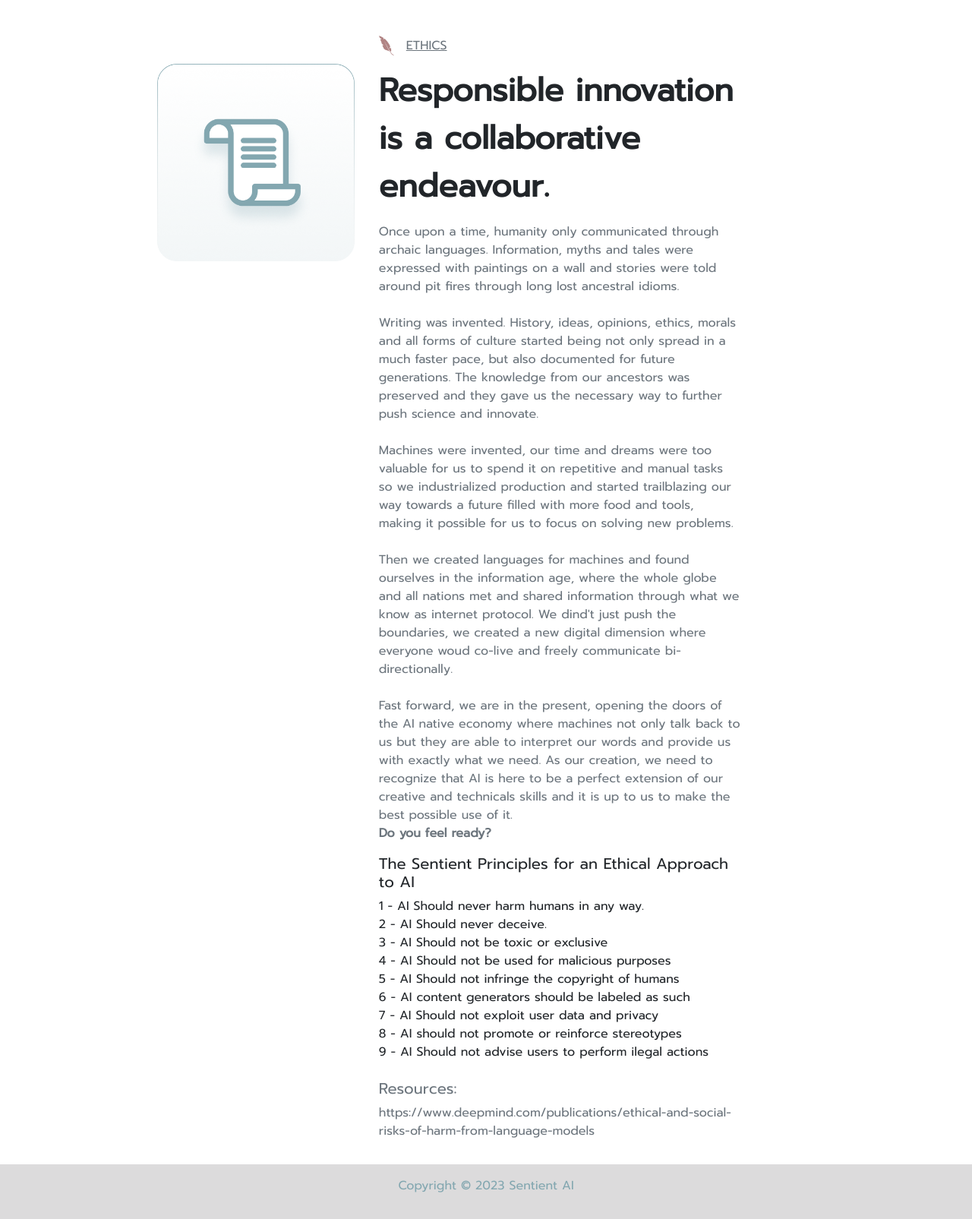
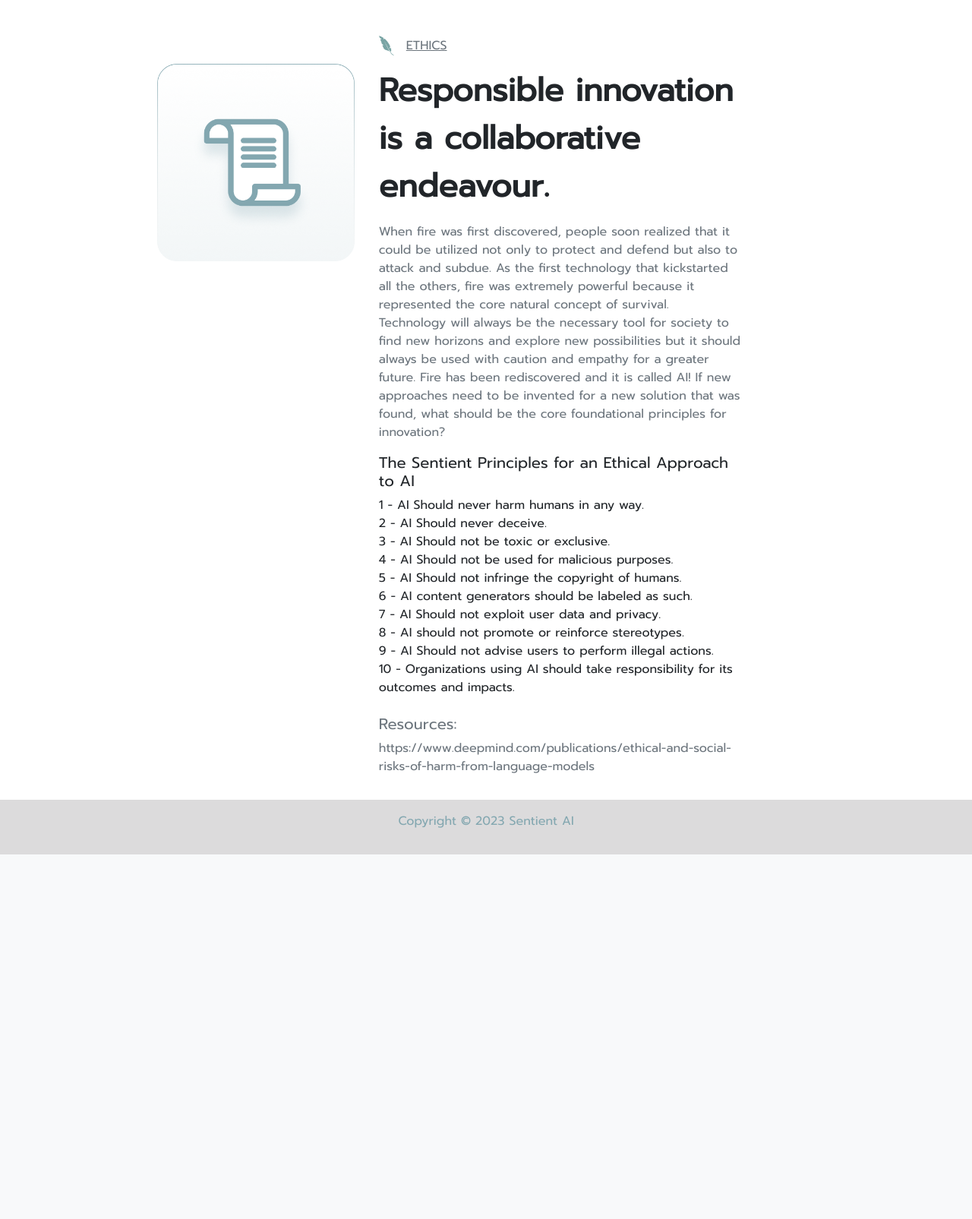
Before and after one commit to VassoD/cohere_hackathon, a Flask app: page /ethics in a window 1280 px wide. Shown: the part 60-1665 px from the top of the page at 76% size. After the commit the page ends 1185 px from the top, so only its background shows below. Run offline with Flask 2, Linux system fonts and the light colour scheme; some libraries are stand-ins or nearby versions.

Commit message:
various fixes

```diff
--- a/main.py
+++ b/main.py
@@ -4,15 +4,16 @@ import praw
 # from threading import Thread
 import datetime
 import os
-# from config import API_KEY
+from config import API_KEY
 import cohere
 
-API_KEY = os.environ.get("API_KEY")
+# API_KEY = os.environ.get("API_KEY")
 co = cohere.Client(API_KEY)
 
 app = Flask(__name__)
 
-from cohere.classify import Example
+from cohere.responses.classify import Example
+
 
 examples = [
   Example("The order came 5 days early", "positive"),
@@ -32,7 +33,6 @@ examples = [
   Example("The product arrived yesterday", "neutral"),
 ]
 
-
 @app.route("/")
 def home():
     return render_template("home.html")
@@ -47,7 +47,7 @@ def newsboy():
         search_query = request.form["search_query"]
         matching_articles, prediction = search_articles(search_query)
         total_articles = len(matching_articles)
-        return render_template("newsboy.html", articles=matching_articles, total_articles=total_articles, prediction=prediction)
+        return render_template("newsboy.html", articles=matching_articles, total_articles=total_articles, prediction=prediction, spinner=True)
     return render_template("newsboy.html")
 
 def search_articles(search_query):
@@ -120,5 +120,6 @@ def contact():
     return render_template("contact.html")
 
 
+
 if __name__ == "__main__":
     app.run(debug=True)
--- a/static/styles.css
+++ b/static/styles.css
@@ -242,3 +242,16 @@ a:hover,
 #navbarNav{
     margin-left: 50%;
 }
+
+#spinner {
+    display: none;
+    text-align: center;
+    margin-top: 20px;
+  }
+
+.spinner-border {
+    width: 3rem;
+    height: 3rem;
+    border-width: 0.2rem;
+    color: #B08383;
+  }
--- a/templates/ethics.html
+++ b/templates/ethics.html
@@ -10,40 +10,20 @@
         </div>
 
         <p class="lead">Responsible innovation is a collaborative endeavour.</p>
-        <p class="text-muted">Once upon a time, humanity only communicated through archaic languages. Information, myths
-            and tales were expressed with paintings on a wall and stories were told around pit fires through long lost
-            ancestral idioms.
-            <br><br>
-            Writing was invented. History, ideas, opinions, ethics, morals and all forms of culture started being not
-            only spread in a much faster pace, but also documented for future generations. The knowledge from our
-            ancestors was preserved and they gave us the necessary way to further push science and innovate.
-            <br><br>
-            Machines were invented, our time and dreams were too valuable for us to spend it on repetitive and manual
-            tasks so we industrialized production and started trailblazing our way towards a future filled with more
-            food and tools, making it possible for us to focus on solving new problems.
-            <br><br>
-            Then we created languages for machines and found ourselves in the information age, where the whole globe and
-            all nations met and shared information through what we know as internet protocol. We dind't just push the
-            boundaries, we created a new digital dimension where everyone woud co-live and freely communicate
-            bi-directionally.
-            <br><br>
-            Fast forward, we are in the present, opening the doors of the AI native economy where machines not only talk
-            back to us but they are able to interpret our words and provide us with exactly what we need. As our
-            creation, we need to recognize that AI is here to be a perfect extension of our creative and technicals
-            skills and it is up to us to make the best possible use of it.
-            <br><b>Do you feel ready?</b>
+        <p class="text-muted">When fire was first discovered, people soon realized that it could be utilized not only to protect and defend but also to attack and subdue. As the first technology that kickstarted all the others, fire was extremely powerful because it represented the core natural concept of survival. Technology will always be the necessary tool for society to find new horizons and explore new possibilities but it should always be used with caution and empathy for a greater future. Fire has been rediscovered and it is called AI! If new approaches need to be invented for a new solution that was found, what should be the core foundational principles for innovation?</b>
         </p>
         <div class="ethics-list">
         <h5>The Sentient Principles for an Ethical Approach to AI</h3>
             1 - AI Should never harm humans in any way.<br>
             2 - AI Should never deceive.<br>
-            3 - AI Should not be toxic or exclusive<br>
-            4 - AI Should not be used for malicious purposes<br>
-            5 - AI Should not infringe the copyright of humans<br>
-            6 - AI content generators should be labeled as such<br>
-            7 - AI Should not exploit user data and privacy<br>
-            8 - AI should not promote or reinforce stereotypes<br>
-            9 - AI Should not advise users to perform ilegal actions<br>
+            3 - AI Should not be toxic or exclusive.<br>
+            4 - AI Should not be used for malicious purposes.<br>
+            5 - AI Should not infringe the copyright of humans.<br>
+            6 - AI content generators should be labeled as such.<br>
+            7 - AI Should not exploit user data and privacy.<br>
+            8 - AI should not promote or reinforce stereotypes.<br>
+            9 - AI Should not advise users to perform illegal actions.<br>
+            10 - Organizations using AI should take responsibility for its outcomes and impacts.<br>
         <br>
         <h5 class="text-muted">Resources:</h5>
         <a class="text-muted" href="https://www.deepmind.com/publications/ethical-and-social-risks-of-harm-from-language-models">https://www.deepmind.com/publications/ethical-and-social-risks-of-harm-from-language-models</a>
```
Also changed, not shown: static/main.js (+0 -39 lines), templates/newsboy.html (+15 -3 lines), static/images/sentienticon.png.
